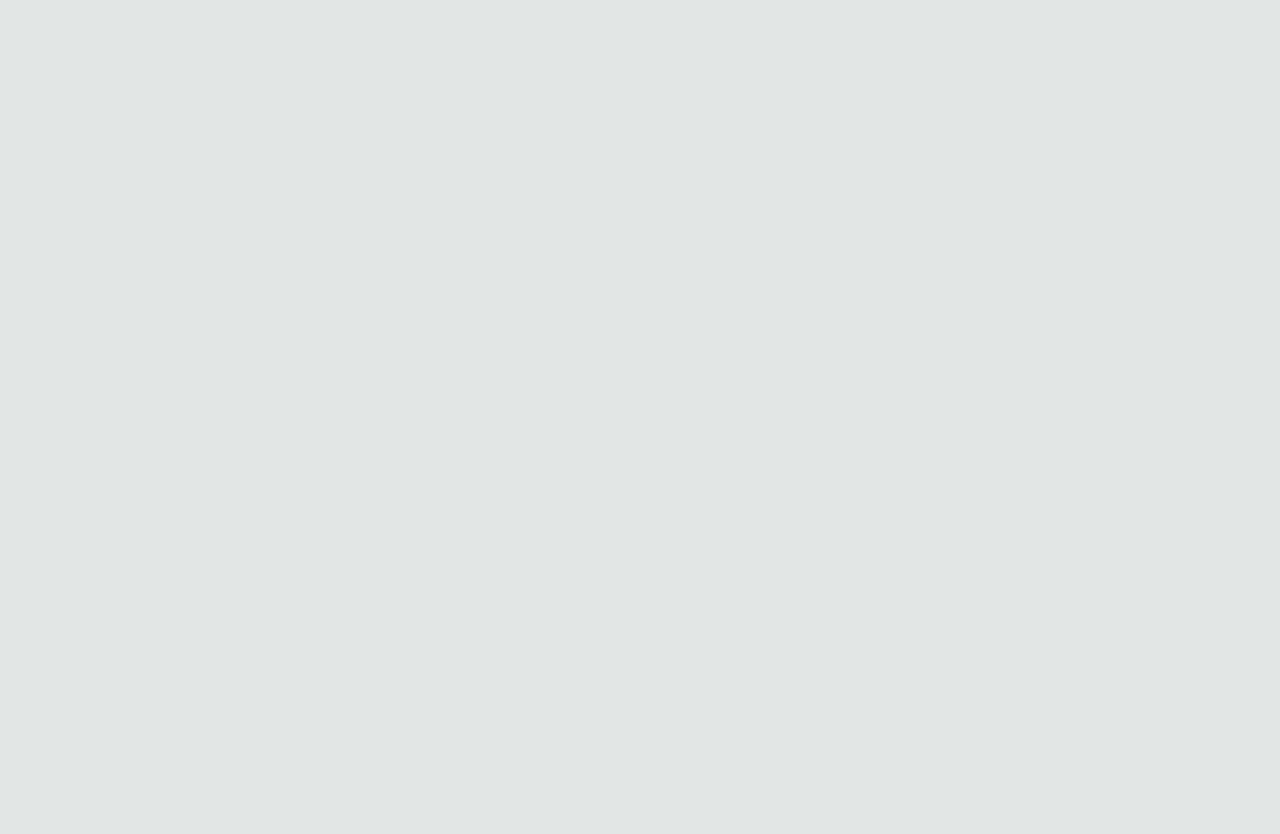
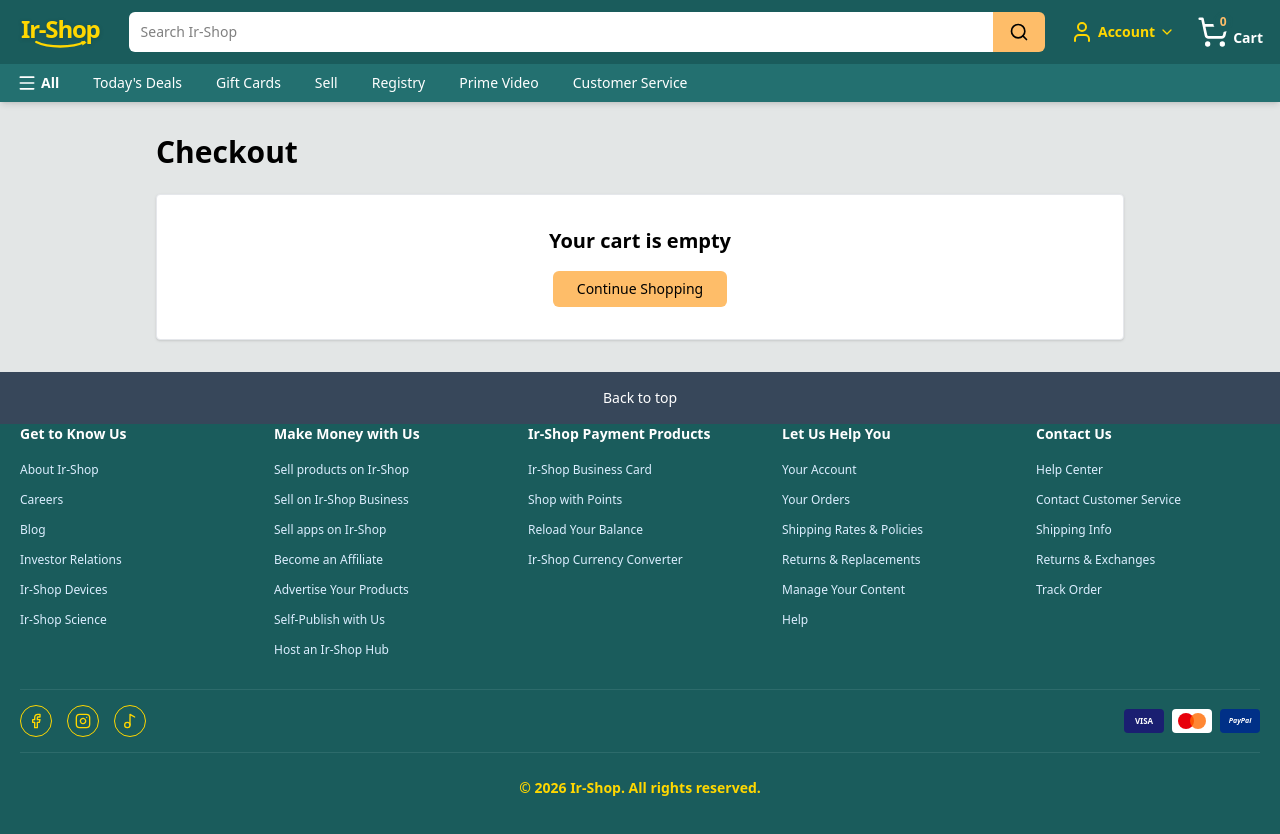
Before and after one commit to Ismaak47/Ir-Shop, a React (Vite) app: page /checkout in a window 1280 px wide. Before the commit this address had no page. Shown: the top 834 px of the page. Before the commit the page ends 800 px from the top, so only its background shows below. Built offline with nearby package versions, Linux system fonts and the light colour scheme.

Commit message:
new files

```diff
--- a/src/App.tsx
+++ b/src/App.tsx
@@ -3,6 +3,7 @@ import { motion, AnimatePresence } from "motion/react";
 import { useRef, useState, useEffect } from "react";
 import { BrowserRouter as Router, Routes, Route, Link } from "react-router-dom";
 import GamesPage from "./GamesPage";
+import CheckoutPage from "./CheckoutPage";
 import { Header, Sidebar, MobileBottomNav } from "./components/Header";
 import { Footer } from "./components/Footer";
 
@@ -125,6 +126,7 @@ export default function App() {
       <Routes>
         <Route path="/" element={<HomePage />} />
         <Route path="/games" element={<GamesPage />} />
+        <Route path="/checkout" element={<CheckoutPage />} />
       </Routes>
     </Router>
   );
--- /dev/null
+++ b/src/CheckoutPage.tsx
@@ -0,0 +1,83 @@
+import { Header, MobileBottomNav } from "./components/Header";
+import { Footer } from "./components/Footer";
+import { useCart } from "./CartContext";
+import { useState } from "react";
+import { useNavigate } from "react-router-dom";
+
+export default function CheckoutPage() {
+    const [isMenuOpen, setIsMenuOpen] = useState(false);
+    const { cartItems, cartCount } = useCart();
+    const navigate = useNavigate();
+
+    const totalAmount = cartItems.reduce((total, item) => {
+        // Basic formatting assumption, e.g. price string might be "5,000" or similar
+        const priceNum = parseFloat(item.price.replace(/,/g, ''));
+        return total + (isNaN(priceNum) ? 0 : priceNum * item.quantity);
+    }, 0);
+
+    return (
+        <div className="min-h-screen flex flex-col text-sm font-sans bg-[#e3e6e6]">
+            <Header onMenuOpen={() => setIsMenuOpen(true)} />
+            <MobileBottomNav onMenuOpen={() => setIsMenuOpen(true)} />
+
+            <main className="flex-1 max-w-[1000px] mx-auto w-full px-4 py-8">
+                <h1 className="text-2xl md:text-3xl font-bold mb-6">Checkout</h1>
+
+                {cartItems.length === 0 ? (
+                    <div className="bg-white p-8 shadow-sm border border-gray-200 rounded-sm text-center">
+                        <h2 className="text-xl font-bold mb-4">Your cart is empty</h2>
+                        <button
+                            onClick={() => navigate('/')}
+                            className="bg-irshop-accent hover:bg-irshop-accent-hover text-black py-2 px-6 rounded-md font-medium transition-colors"
+                        >
+                            Continue Shopping
+                        </button>
+                    </div>
+                ) : (
+                    <div className="flex flex-col md:flex-row gap-6">
+                        <div className="flex-1 bg-white p-6 shadow-sm border border-gray-200 rounded-sm">
+                            <h2 className="text-xl font-bold mb-4 border-b pb-2">Order Summary</h2>
+                            <div className="space-y-4">
+                                {cartItems.map((item) => (
+                                    <div key={item.id} className="flex gap-4 border-b border-gray-100 pb-4">
+                                        <img src={item.img} alt={item.title} className="w-20 h-20 object-contain" referrerPolicy="no-referrer" />
+                                        <div>
+                                            <h4 className="font-medium text-sm line-clamp-2 text-gray-800 mb-1">{item.title}</h4>
+                                            <p className="text-gray-500">Qty: {item.quantity}</p>
+                                            <p className="font-bold text-lg text-gray-900 mt-1">TZS {item.price}</p>
+                                        </div>
+                                    </div>
+                                ))}
+                            </div>
+                        </div>
+
+                        <div className="w-full md:w-[300px] bg-white p-6 shadow-sm border border-gray-200 rounded-sm h-fit">
+                            <button
+                                className="w-full bg-[#FFD700] hover:bg-[#e6c200] text-black py-3 rounded-lg font-bold mb-4 shadow-sm"
+                                onClick={() => alert("Order placed successfully!")}
+                            >
+                                Place your order
+                            </button>
+
+                            <h3 className="font-bold text-lg mb-2">Order Total</h3>
+                            <div className="flex justify-between mb-2">
+                                <span>Items ({cartCount}):</span>
+                                <span>TZS {totalAmount.toLocaleString()}</span>
+                            </div>
+                            <div className="flex justify-between mb-2">
+                                <span>Shipping & handling:</span>
+                                <span>TZS 0</span>
+                            </div>
+                            <div className="flex justify-between font-bold text-lg mt-4 border-t pt-4 text-orange-700">
+                                <span>Order total:</span>
+                                <span>TZS {totalAmount.toLocaleString()}</span>
+                            </div>
+                        </div>
+                    </div>
+                )}
+            </main>
+
+            <Footer />
+        </div>
+    );
+}
--- a/src/components/Header.tsx
+++ b/src/components/Header.tsx
@@ -1,7 +1,7 @@
 import { Search, ShoppingCart, Menu, User, ChevronDown, X, ChevronRight, Home, Plus, Minus, Trash2 } from "lucide-react";
 import { motion, AnimatePresence } from "motion/react";
 import { useState } from "react";
-import { Link } from "react-router-dom";
+import { Link, useNavigate } from "react-router-dom";
 import { useCart } from "../CartContext";
 
 export const Logo = () => (
@@ -237,6 +237,7 @@ export const MobileBottomNav = ({ onMenuOpen }: { onMenuOpen: () => void }) => {
 
 export const CartSidebar = () => {
   const { isCartOpen, setIsCartOpen, cartItems, cartCount, removeFromCart, updateQuantity } = useCart();
+  const navigate = useNavigate();
 
   return (
     <AnimatePresence>
@@ -301,7 +302,13 @@ export const CartSidebar = () => {
 
             {cartItems.length > 0 && (
               <div className="p-4 bg-white border-t border-gray-200 shadow-[0_-4px_6px_-1px_rgba(0,0,0,0.05)]">
-                <button className="w-full bg-[#FFD700] hover:bg-[#e6c200] text-black py-3 rounded-xl font-bold transition-colors">
+                <button
+                  onClick={() => {
+                    setIsCartOpen(false);
+                    navigate("/checkout");
+                  }}
+                  className="w-full bg-[#FFD700] hover:bg-[#e6c200] text-black py-3 rounded-xl font-bold transition-colors"
+                >
                   Proceed to Checkout
                 </button>
               </div>
```
